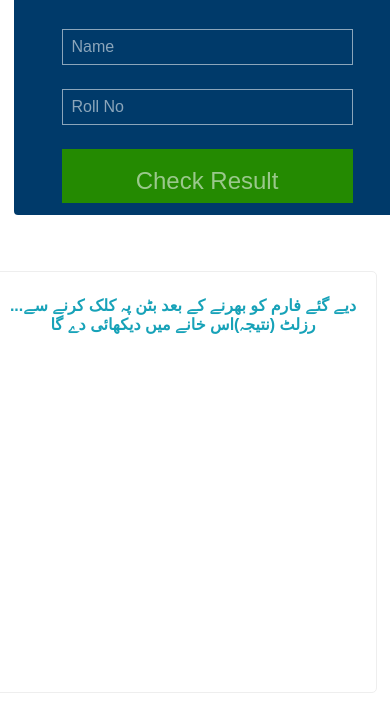
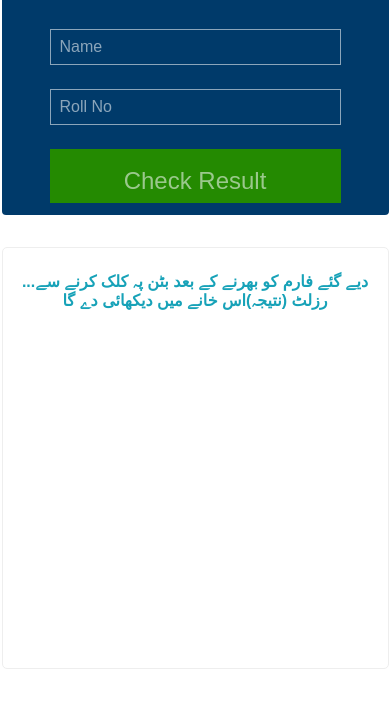
Before and after one commit to Abdullah5326/result-board-website, a plain HTML site: page index.html in a window 390 px wide. Shown: the part 296-1013 px from the top of the page. After the commit the page ends 965 px from the top, so only its background shows below. Drawn offline with Linux system fonts and the light colour scheme.

Commit message:
Fixing the bug of margin

```diff
--- a/queries.css
+++ b/queries.css
@@ -13,6 +13,7 @@
     max-width: 50rem;
     margin-bottom: 2.4rem;
     justify-self: center;
+    margin: auto 2.4rem;
   }
 
   iframe {
```
